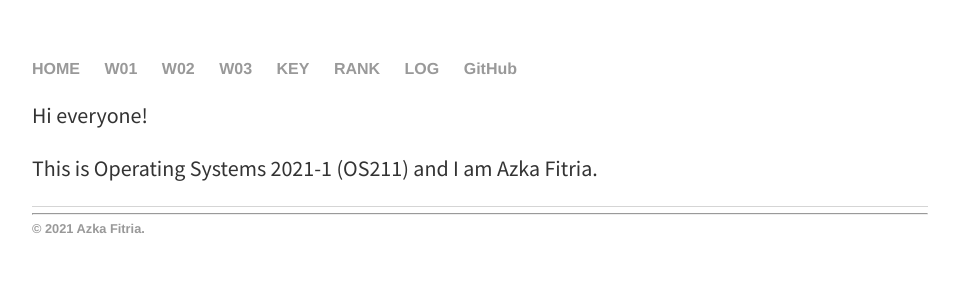
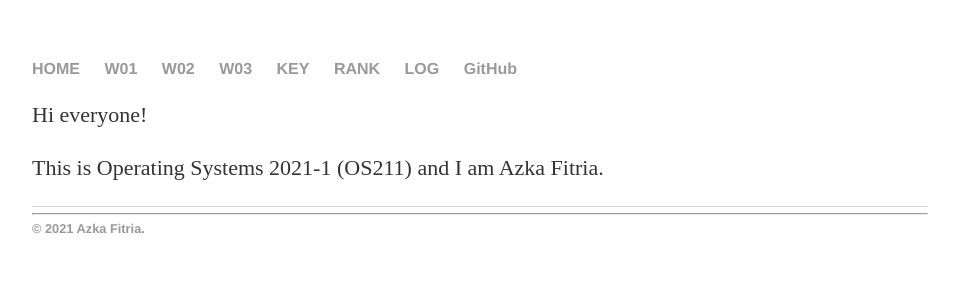
Before and after one commit to azkafitria/os211, a Jekyll site: the page built from index.md, in a window 1280 px wide. Shown: the top 300 px of the page, without its empty margins (160-1119 px from the left). Built offline with Jekyll 4.4.1, drawn with Linux system fonts in a browser that asks for light colours.

Commit message:
Update style.css

```diff
--- a/assets/style.css
+++ b/assets/style.css
@@ -1,7 +1,6 @@
 body {
     margin: 60px auto;
     width: 70%;
-    font-family: 'Source Sans Pro', sans-serif;
 }
 nav ul, .footer {
     font-family:'Helvetica', 'Arial', 'Sans-Serif';
```
